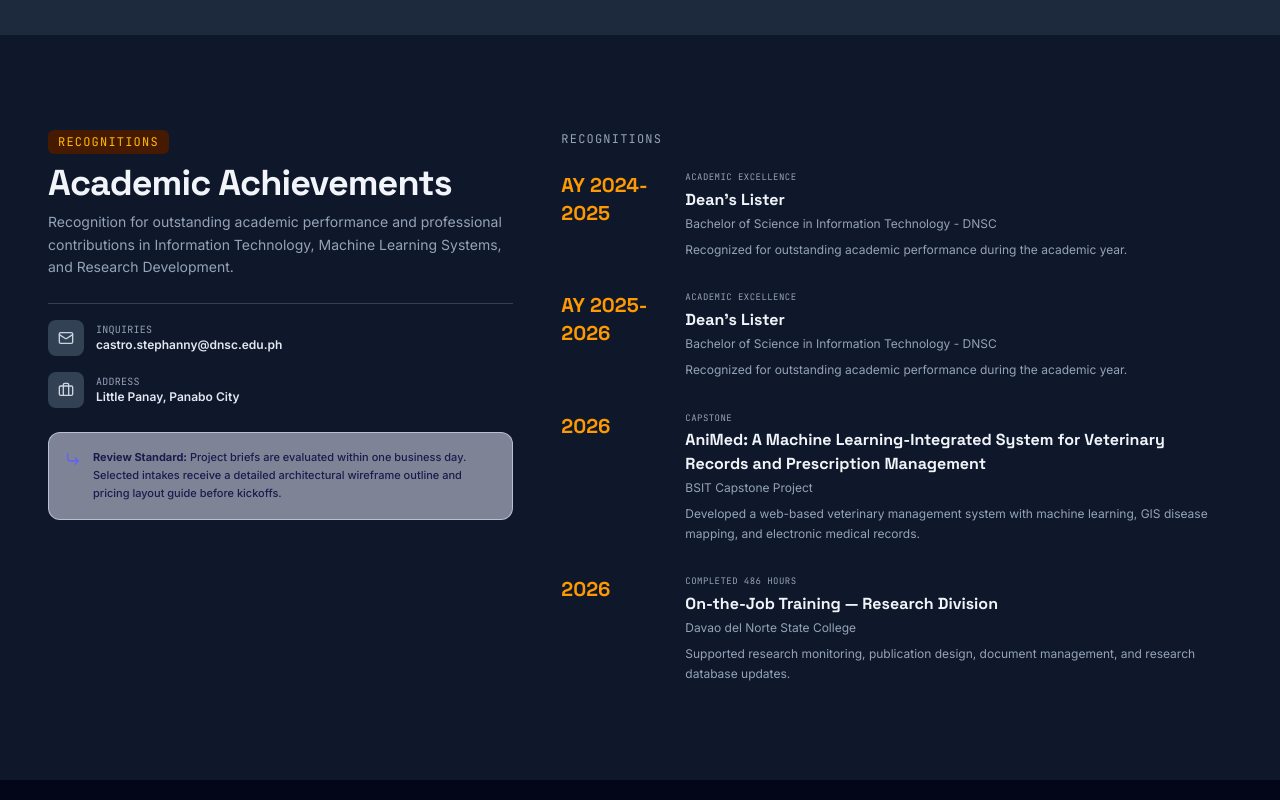
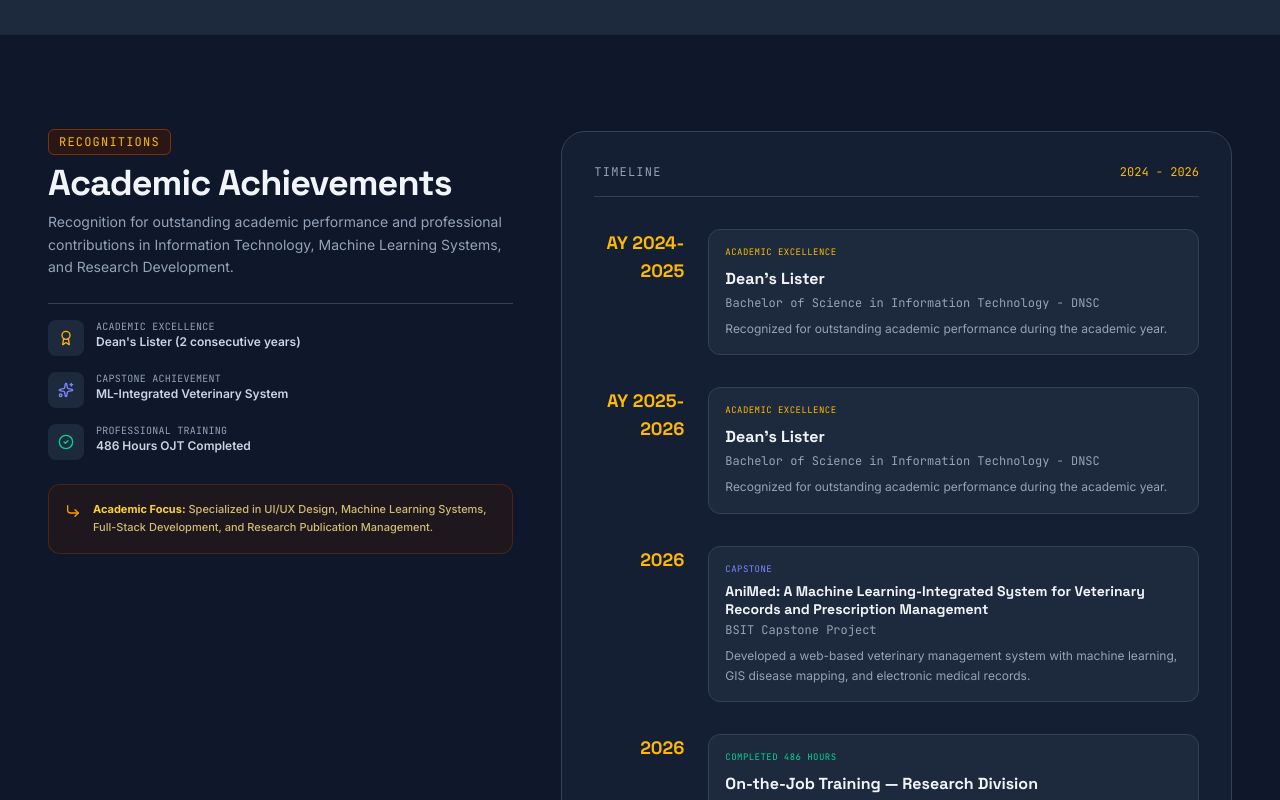
Before and after one commit to kevincaidic/step1, a React (Vite) app: page / in a window 1280 px wide. Shown: the part 7620-8420 px from the top of the page. Built offline with nearby package versions, Linux system fonts and the light colour scheme.

Commit message:
contact replace

```diff
--- a/src/components/ContactForm.tsx
+++ b/src/components/ContactForm.tsx
@@ -1,56 +1,15 @@
-import { useState, FormEvent } from 'react';
-import { motion, AnimatePresence } from 'motion/react';
-import { Mail, Briefcase, DollarSign, CheckCircle2, ArrowRight, CornerDownRight, Landmark } from 'lucide-react';
+import { CheckCircle2, CornerDownRight, Award, Sparkles } from 'lucide-react';
 
 export default function ContactForm() {
-  const [formData, setFormData] = useState({
-    name: '',
-    email: '',
-    company: '',
-    need: 'design-system',
-    budget: '50k',
-    message: '',
-  });
-
-  const [state, setState] = useState<'idle' | 'submitting' | 'success'>('idle');
-  const [errors, setErrors] = useState<Record<string, string>>({});
-
-  const validate = () => {
-    const nextErrors: Record<string, string> = {};
-    if (!formData.name.trim()) nextErrors.name = "Please enter your name.";
-    if (!formData.email.trim()) {
-      nextErrors.email = "Please enter an email address.";
-    } else if (!/\S+@\S+\.\S+/.test(formData.email)) {
-      nextErrors.email = "Please provide a valid email format.";
-    }
-    if (!formData.message.trim()) nextErrors.message = "Write a brief description of your product goals.";
-    return nextErrors;
-  };
-
-  const handleSubmit = (e: FormEvent) => {
-    e.preventDefault();
-    const validationErrors = validate();
-    if (Object.keys(validationErrors).length > 0) {
-      setErrors(validationErrors);
-      return;
-    }
-    setErrors({});
-    setState('submitting');
-
-    // Simulate high-fidelity briefing compilation delay
-    setTimeout(() => {
-      setState('success');
-    }, 1500);
-  };
 
   return (
     <section id="contact" className="py-24 bg-slate-900 border-t border-slate-800">
       <div className="max-w-7xl mx-auto px-6 md:px-12">
         <div className="grid grid-cols-1 lg:grid-cols-12 gap-12 items-start">
-          {/* Left Column: Context / Contact Information */}
+          {/* Left Column: Context Information */}
           <div className="lg:col-span-5 space-y-6">
             <div>
-              <span className="text-xs font-mono uppercase tracking-widest text-amber-400 bg-amber-950 px-2.5 py-1 rounded-md">
+              <span className="text-xs font-mono uppercase tracking-widest text-amber-400 bg-amber-950/50 px-2.5 py-1 rounded-md border border-amber-900">
                 Recognitions
               </span>
               <h2 className="text-3xl md:text-4xl font-display font-bold tracking-tight text-slate-100 mt-3">
@@ -61,57 +20,72 @@ export default function ContactForm() {
               </p>
             </div>
 
-            <div className="space-y-4 pt-4 border-t border-slate-100">
-              <div className="flex items-center gap-3">
-                <div className="w-9 h-9 bg-slate-100 rounded-lg flex items-center justify-center text-slate-600">
-                  <Mail className="w-4 h-4" />
+            <div className="space-y-4 pt-4 border-t border-slate-700">
+              <div className="flex items-start gap-3">
+                <div className="w-9 h-9 bg-slate-800 rounded-lg flex items-center justify-center text-amber-400 shrink-0">
+                  <Award className="w-4 h-4" />
                 </div>
                 <div>
-                  <h4 className="text-[10px] font-mono uppercase tracking-wide text-slate-400">Inquiries</h4>
-                  <p className="text-xs font-semibold text-slate-800">castro.stephanny@dnsc.edu.ph</p>
+                  <h4 className="text-[10px] font-mono uppercase tracking-wide text-slate-500">Academic Excellence</h4>
+                  <p className="text-xs font-semibold text-slate-300">Dean's Lister (2 consecutive years)</p>
                 </div>
               </div>
 
-              <div className="flex items-center gap-3">
-                <div className="w-9 h-9 bg-slate-100 rounded-lg flex items-center justify-center text-slate-600">
-                  <Briefcase className="w-4 h-4" />
+              <div className="flex items-start gap-3">
+                <div className="w-9 h-9 bg-slate-800 rounded-lg flex items-center justify-center text-indigo-400 shrink-0">
+                  <Sparkles className="w-4 h-4" />
                 </div>
                 <div>
-                  <h4 className="text-[10px] font-mono uppercase tracking-wide text-slate-400">Address</h4>
-                  <p className="text-xs font-semibold text-slate-800">Little Panay, Panabo City</p>
+                  <h4 className="text-[10px] font-mono uppercase tracking-wide text-slate-500">Capstone Achievement</h4>
+                  <p className="text-xs font-semibold text-slate-300">ML-Integrated Veterinary System</p>
+                </div>
+              </div>
+
+              <div className="flex items-start gap-3">
+                <div className="w-9 h-9 bg-slate-800 rounded-lg flex items-center justify-center text-emerald-400 shrink-0">
+                  <CheckCircle2 className="w-4 h-4" />
+                </div>
+                <div>
+                  <h4 className="text-[10px] font-mono uppercase tracking-wide text-slate-500">Professional Training</h4>
+                  <p className="text-xs font-semibold text-slate-300">486 Hours OJT Completed</p>
                 </div>
               </div>
             </div>
 
-            <div className="bg-indigo-50/50 border border-indigo-100/60 p-4 rounded-xl flex items-start gap-3">
-              <CornerDownRight className="w-4 h-4 text-indigo-500 shrink-0 mt-0.5" />
-              <div className="text-[11px] leading-relaxed text-indigo-950 font-medium">
-                <b>Review Standard:</b> Project briefs are evaluated within one business day. Selected intakes receive a detailed architectural wireframe outline and pricing layout guide before kickoffs.
+            <div className="bg-amber-950/30 border border-amber-900/50 p-4 rounded-xl flex items-start gap-3">
+              <CornerDownRight className="w-4 h-4 text-amber-500 shrink-0 mt-0.5" />
+              <div className="text-[11px] leading-relaxed text-amber-200/80 font-medium">
+                <b className="text-amber-300">Academic Focus:</b> Specialized in UI/UX Design, Machine Learning Systems, Full-Stack Development, and Research Publication Management.
               </div>
             </div>
           </div>
 
           {/* Right Column: Achievements Timeline */}
-          <div className="lg:col-span-7 space-y-6">
-            <div className="text-xs font-mono uppercase tracking-widest text-slate-500 mb-6">
-              Recognitions
+          <div className="lg:col-span-7 bg-slate-800/50 border border-slate-700 p-6 md:p-8 rounded-3xl">
+            <div className="flex items-center justify-between mb-8 pb-4 border-b border-slate-700">
+              <div className="text-xs font-mono uppercase tracking-widest text-slate-500">
+                Timeline
+              </div>
+              <div className="text-xs font-mono text-amber-400">
+                2024 - 2026
+              </div>
             </div>
 
             {/* Timeline Items */}
             <div className="space-y-8">
               {/* AY 2024-2025 */}
-              <div className="flex gap-6">
-                <div className="text-amber-500 font-display font-bold text-xl min-w-[100px]">
+              <div className="flex gap-6 group">
+                <div className="text-amber-400 font-display font-bold text-lg min-w-[90px] text-right">
                   AY 2024-<br/>2025
                 </div>
-                <div className="flex-1">
-                  <span className="text-[9px] font-mono uppercase tracking-wider text-slate-500 block mb-1">
+                <div className="flex-1 bg-slate-800 border border-slate-700 rounded-xl p-4 hover:border-amber-500/50 transition">
+                  <span className="text-[9px] font-mono uppercase tracking-wider text-amber-400 block mb-2">
                     Academic Excellence
                   </span>
                   <h3 className="text-base font-display font-bold text-slate-100 mb-1">
                     Dean's Lister
                   </h3>
-                  <p className="text-xs text-slate-400 mb-2">
+                  <p className="text-xs text-slate-400 mb-2 font-mono">
                     Bachelor of Science in Information Technology - DNSC
                   </p>
                   <p className="text-xs text-slate-500 leading-relaxed">
@@ -121,18 +95,18 @@ export default function ContactForm() {
               </div>
 
               {/* AY 2025-2026 */}
-              <div className="flex gap-6">
-                <div className="text-amber-500 font-display font-bold text-xl min-w-[100px]">
+              <div className="flex gap-6 group">
+                <div className="text-amber-400 font-display font-bold text-lg min-w-[90px] text-right">
                   AY 2025-<br/>2026
                 </div>
-                <div className="flex-1">
-                  <span className="text-[9px] font-mono uppercase tracking-wider text-slate-500 block mb-1">
+                <div className="flex-1 bg-slate-800 border border-slate-700 rounded-xl p-4 hover:border-amber-500/50 transition">
+                  <span className="text-[9px] font-mono uppercase tracking-wider text-amber-400 block mb-2">
                     Academic Excellence
                   </span>
                   <h3 className="text-base font-display font-bold text-slate-100 mb-1">
                     Dean's Lister
                   </h3>
-                  <p className="text-xs text-slate-400 mb-2">
+                  <p className="text-xs text-slate-400 mb-2 font-mono">
                     Bachelor of Science in Information Technology - DNSC
                   </p>
                   <p className="text-xs text-slate-500 leading-relaxed">
@@ -142,18 +116,18 @@ export default function ContactForm() {
               </div>
 
               {/* 2026 Capstone */}
-              <div className="flex gap-6">
-                <div className="text-amber-500 font-display font-bold text-xl min-w-[100px]">
+              <div className="flex gap-6 group">
+                <div className="text-amber-400 font-display font-bold text-lg min-w-[90px] text-right">
                   2026
                 </div>
-                <div className="flex-1">
-                  <span className="text-[9px] font-mono uppercase tracking-wider text-slate-500 block mb-1">
+                <div className="flex-1 bg-slate-800 border border-slate-700 rounded-xl p-4 hover:border-indigo-500/50 transition">
+                  <span className="text-[9px] font-mono uppercase tracking-wider text-indigo-400 block mb-2">
                     Capstone
                   </span>
-                  <h3 className="text-base font-display font-bold text-slate-100 mb-1">
+                  <h3 className="text-sm font-display font-bold text-slate-100 mb-1 leading-tight">
                     AniMed: A Machine Learning-Integrated System for Veterinary Records and Prescription Management
                   </h3>
-                  <p className="text-xs text-slate-400 mb-2">
+                  <p className="text-xs text-slate-400 mb-2 font-mono">
                     BSIT Capstone Project
                   </p>
                   <p className="text-xs text-slate-500 leading-relaxed">
@@ -163,18 +137,18 @@ export default function ContactForm() {
               </div>
 
               {/* 2026 OJT */}
-              <div className="flex gap-6">
-                <div className="text-amber-500 font-display font-bold text-xl min-w-[100px]">
+              <div className="flex gap-6 group">
+                <div className="text-amber-400 font-display font-bold text-lg min-w-[90px] text-right">
                   2026
                 </div>
-                <div className="flex-1">
-                  <span className="text-[9px] font-mono uppercase tracking-wider text-slate-500 block mb-1">
+                <div className="flex-1 bg-slate-800 border border-slate-700 rounded-xl p-4 hover:border-emerald-500/50 transition">
+                  <span className="text-[9px] font-mono uppercase tracking-wider text-emerald-400 block mb-2">
                     Completed 486 Hours
                   </span>
                   <h3 className="text-base font-display font-bold text-slate-100 mb-1">
                     On-the-Job Training — Research Division
                   </h3>
-                  <p className="text-xs text-slate-400 mb-2">
+                  <p className="text-xs text-slate-400 mb-2 font-mono">
                     Davao del Norte State College
                   </p>
                   <p className="text-xs text-slate-500 leading-relaxed">
```
